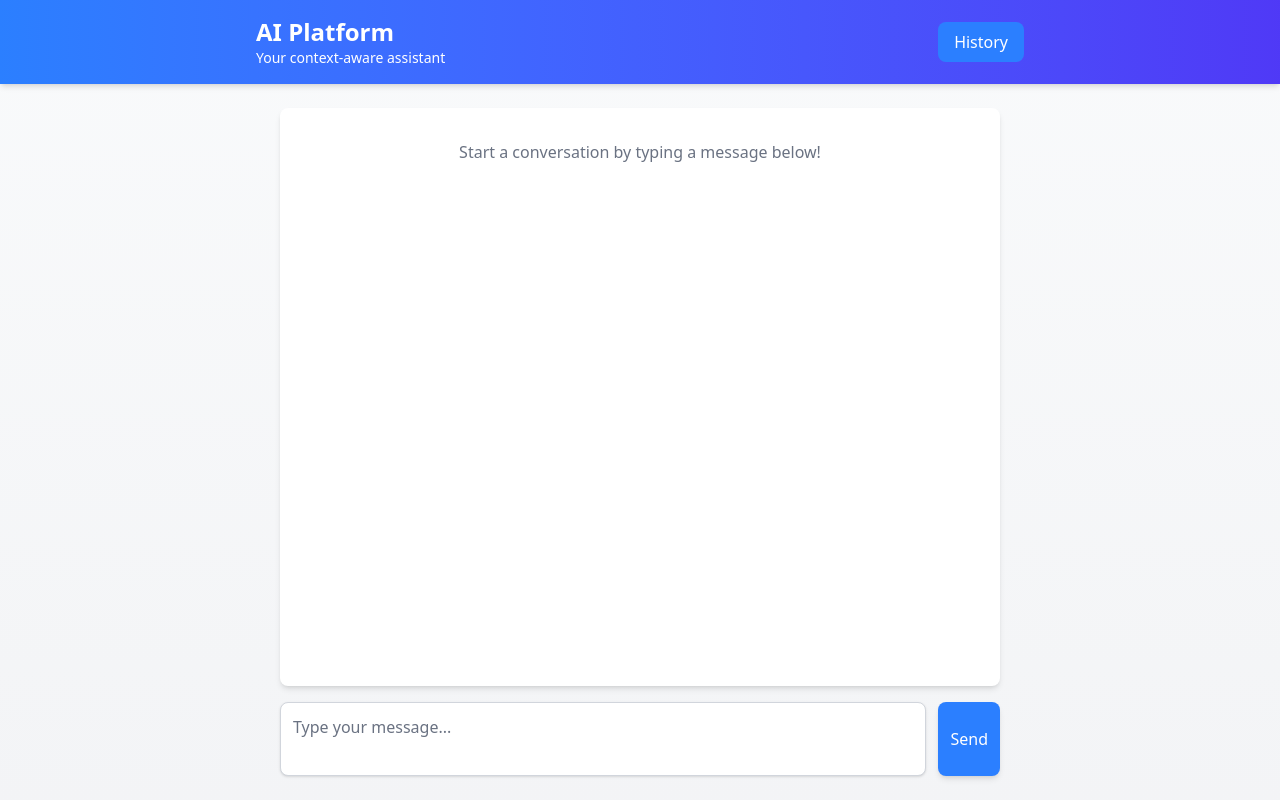
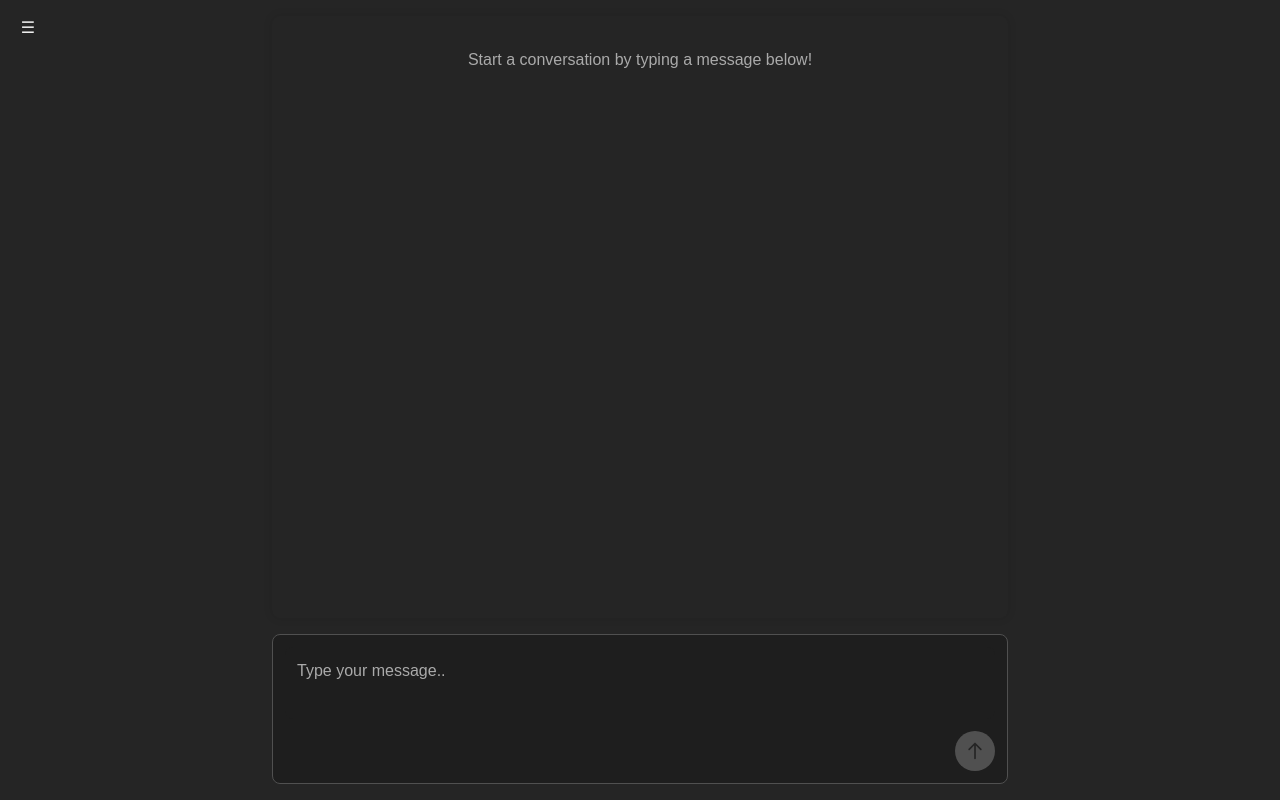
Before and after one commit to Famanias/ai-platform, a SvelteKit app in the folder ai-platform/: page / in a window 1280 px wide. Built offline with nearby package versions, Linux system fonts and the light colour scheme.

Commit message:
fixed UI

```diff
--- a/ai-platform/src/app.css
+++ b/ai-platform/src/app.css
@@ -1,3 +1,279 @@
 @import 'tailwindcss';
 @plugin '@tailwindcss/forms';
 @plugin '@tailwindcss/typography';
+
+
+/* Chat App */
+.chat-app {
+  background-color: #252525;
+  color: #eeeeee;
+  min-height: 100vh;
+  display: flex;
+  flex-direction: column;
+  font-family: sans-serif;
+  position: relative;
+}
+
+/* Chat Content Wrapper */
+.chat-content {
+  flex: 1;
+  max-width: 48rem;
+  margin: 0 auto;
+  width: 100%;
+  padding: 1rem;
+  display: flex;
+  flex-direction: column;
+  z-index: 50;
+}
+
+/* Sidebar */
+.sidebar {
+  position: fixed;
+  top: 0;
+  left: 0;
+  height: 100%;
+  background-color: #252525;
+  box-shadow: 0 0 10px rgba(0,0,0,0.1);
+  width: 16rem;
+  padding: 1rem;
+  z-index: 100;
+}
+
+.sidebar h2 {
+  font-size: 1.125rem;
+  font-weight: 600;
+  color: #eeeeee;
+  margin: 0;
+}
+
+.toggle-button {
+    position: fixed;
+    top: 1rem;
+    left: 1rem;
+    background: none;
+    border: none;
+    cursor: pointer;
+    z-index: 150; /* Higher than sidebar (100) */
+    width: 1.5rem;
+    height: 1.5rem;
+    display: flex;
+    align-items: center;
+    justify-content: center;
+}
+
+  .toggle-button:hover {
+    color: #eeeeee;
+  }
+
+.close-button {
+  color: #aaaaaa;
+  font-size: 0.875rem;
+  background: none;
+  border: none;
+  cursor: pointer;
+}
+
+.close-button:hover {
+  color: #eeeeee;
+}
+
+/* Chat Container */
+.chat-container {
+  flex: 1;
+  background-color: #252525;
+  border-radius: 0.5rem;
+  box-shadow: 0 0 10px rgba(0,0,0,0.1);
+  padding: 1rem;
+  overflow-y: auto;
+  margin-bottom: 1rem;
+}
+
+/* Messages */
+.message-wrapper {
+  margin-bottom: 1rem;
+  display: flex;
+}
+
+.message-wrapper.user {
+  justify-content: flex-end;
+}
+
+.message-wrapper.ai {
+  justify-content: flex-start;
+}
+
+.message {
+  padding: 0.75rem;
+  border-radius: 0.5rem;
+  max-width: 75%;
+  box-shadow: 0 0 5px rgba(0,0,0,0.1);
+  display: flex;
+  align-items: flex-start;
+}
+
+.message > span {
+  margin-right: 0.5rem;
+}
+
+.user-message {
+  background-color: #505050;
+  color: #eeeeee;
+}
+
+.ai-message {
+  background-color: #252525;
+  color: #eeeeee;
+  border-left: 4px solid #505050;
+}
+
+.thinking-message {
+  color: #aaaaaa;
+}
+
+.label {
+  font-weight: 600;
+}
+
+.timestamp {
+  color: #aaaaaa;
+  font-size: 0.75rem;
+  margin-top: 0.25rem;
+}
+
+/* Input Area */
+.input-area {
+  position: sticky;
+  bottom: 0;
+  padding-top: 1rem;
+  display: flex;
+  gap: 0.75rem;
+  padding: 0.75rem;
+  background-color: #1e1e1e;
+  border-radius: 0.5rem;
+  border: 1px solid #505050;
+}
+
+.chat-form {
+    display: flex;
+    flex-direction: column;
+    gap: 0.75rem;
+    width: 100%;
+  }
+
+.chat-input {
+  flex: 1;
+  padding: 0.75rem;
+  border: none;
+  background-color: #1e1e1e;
+  color: #eeeeee;
+  border-radius: 0.5rem;
+  box-shadow: none;
+  resize: none;
+}
+
+.chat-input::placeholder {
+  color: #aaaaaa;
+}
+
+.submit-button {
+    background-color: #505050;
+    color: #eeeeee;
+    padding: 0.5rem;
+    border-radius: 9999px;
+    cursor: pointer;
+    width: 2.5rem;
+    height: 2.5rem;
+    border: none;
+    display: flex;
+    align-items: center;
+    justify-content: center;
+    align-self: flex-end; /* Aligns button to the right */
+  }
+
+.submit-button:hover {
+  background-color: #aaaaaa;
+}
+
+.submit-button:disabled {
+  background-color: #aaaaaa;
+  cursor: not-allowed;
+}
+
+/* Sidebar Buttons */
+.new-chat-button {
+  width: 100%;
+  background-color: #505050;
+  color: #eeeeee;
+  padding: 0.5rem;
+  border-radius: 0.5rem;
+  margin-bottom: 0.5rem;
+  border: none;
+  cursor: pointer;
+}
+
+.new-chat-button:hover {
+  background-color: #aaaaaa;
+}
+
+.chat-item {
+  flex: 1;
+  text-align: left;
+  padding: 0.5rem;
+  background-color: #252525;
+  color: #eeeeee;
+  border-radius: 0.5rem;
+  border: none;
+  cursor: pointer;
+}
+
+.chat-item:hover {
+  background-color: #505050;
+}
+
+.chat-item.selected {
+  background-color: #505050;
+}
+
+.chat-item p {
+  color: #eeeeee;
+  margin: 0;
+}
+
+.chat-item p:nth-child(2) {
+  color: #aaaaaa;
+  font-size: 0.75rem;
+}
+
+.delete-button {
+  margin-left: 0.5rem;
+  color: #aaaaaa;
+  background: none;
+  border: none;
+  cursor: pointer;
+}
+
+.delete-button:hover {
+  color: #eeeeee;
+}
+
+/* Animations */
+.pulse {
+  margin-left: 0.25rem;
+  animation: pulse 1s infinite;
+}
+
+@keyframes pulse {
+  0% {
+    opacity: 1;
+  }
+  50% {
+    opacity: 0.5;
+  }
+  100% {
+    opacity: 1;
+  }
+}
+
+.text-center{
+    color: #aaaaaa;
+}
--- a/ai-platform/src/routes/+page.svelte
+++ b/ai-platform/src/routes/+page.svelte
@@ -1,6 +1,6 @@
 <script lang="ts">
   import { onMount } from 'svelte';
-  import { slide } from 'svelte/transition'; // Import slide transition
+  import { fade } from 'svelte/transition';
 
   let inputText: string = '';
   let response: string = '';
@@ -14,8 +14,8 @@
   let messages: Message[] = [];
   let chatContainer: HTMLDivElement;
   let availableChats: string[] = [];
-  let currentChatId: string | null = null; // null indicates the temporary empty chat
-  let showHistory: boolean = false; // Toggle for history sidebar
+  let currentChatId: string | null = null;
+  let showHistory: boolean = false;
 
   interface Message {
     role: 'user' | 'ai';
@@ -25,12 +25,10 @@
 
   onMount(async () => {
     try {
-      // Step 1: Start with a temporary empty chat (not saved to history yet)
       console.log('Initializing with a temporary empty chat...');
-      currentChatId = null; // Temporary chat, not persisted
+      currentChatId = null;
       messages = [];
 
-      // Step 2: Fetch existing chat history to populate the sidebar
       console.log('Fetching existing chat history...');
       const res = await fetch('/server/history');
       if (!res.ok) {
@@ -60,7 +58,7 @@
       const data = await res.json();
       const chatId = data.chatId;
       availableChats = [...availableChats, chatId];
-      showHistory = false; // Close sidebar after creating new chat
+      showHistory = false;
       return chatId;
     } catch (error) {
       console.error('Error creating new chat:', error);
@@ -75,7 +73,7 @@
       if (res.ok) {
         messages = await res.json();
         currentChatId = chatId;
-        showHistory = false; // Close sidebar after selection
+        showHistory = false;
         chatContainer?.scrollTo({ top: chatContainer.scrollHeight, behavior: 'smooth' });
       } else {
         throw new Error('Failed to load chat');
@@ -112,7 +110,6 @@
       }
       availableChats = availableChats.filter(id => id !== chatId);
       if (currentChatId === chatId) {
-        // Revert to the temporary empty chat after deletion
         currentChatId = null;
         messages = [];
       }
@@ -155,12 +152,12 @@
     displayResponse = false;
     messages = [...messages, { role: 'ai', content: text, timestamp: new Date().toLocaleTimeString() }];
     await saveMessages();
+    chatContainer?.scrollTo({ top: chatContainer.scrollHeight, behavior: 'smooth' });
   }
 
   async function submitInput() {
     if (!inputText.trim()) return;
 
-    // Step 1: If this is the temporary empty chat, create a new chat in history
     if (currentChatId === null) {
       const userMessage = { role: 'user' as const, content: inputText, timestamp: new Date().toLocaleTimeString() };
       currentChatId = await createNewChat([userMessage]);
@@ -204,126 +201,96 @@
       inputText = '';
     }
   }
+
+  function handleKeydown(event: KeyboardEvent) {
+    if (event.key === 'Enter' && !event.shiftKey) {
+      event.preventDefault();
+      submitInput();
+    }
+  }
 </script>
 
-<main class="min-h-screen bg-gradient-to-b from-gray-50 to-gray-100 flex flex-col font-sans relative">
-  <header class="bg-gradient-to-r from-blue-500 to-indigo-600 text-white shadow-md p-4 z-50">
-    <div class="max-w-3xl mx-auto flex justify-between items-center">
-      <div>
-        <h1 class="text-2xl font-bold">AI Platform</h1>
-        <p class="text-sm">Your context-aware assistant</p>
+<main class="chat-app">
+  <div class="chat-content">
+    <button class="toggle-button" on:click={() => (showHistory = !showHistory)}>
+      {#if showHistory}✕{:else}☰{/if}
+    </button>
+    <div class="chat-container" bind:this={chatContainer}>
+      {#if messages.length === 0 && !displayThinking && !displayResponse && !messages.some(m => m.content)}
+        <div class="text-center py-4">
+          Start a conversation by typing a message below!
+        </div>
+      {/if}
+      {#each messages.filter(m => m.content && m.timestamp) as message}
+        <div class="message-wrapper {message.role}">
+          <div class="message {message.role === 'user' ? 'user-message' : 'ai-message'}">
+            <span>{message.role === 'user' ? '👤' : '🤖'}</span>
+            <div>
+              <p>{message.content}</p>
+              <p class="timestamp">{message.timestamp}</p>
+            </div>
+          </div>
+        </div>
+      {/each}
+      {#if displayThinking}
+        <div class="message-wrapper ai">
+          <div class="thinking-message">
+            <span class="label">Thinking:</span>
+            <p>{thinking}</p>
+          </div>
+        </div>
+      {/if}
+      {#if displayResponse}
+        <div class="message-wrapper ai">
+          <div class="ai-message">
+            <span class="label">AI:</span>
+            <p>{displayedResponse}</p>
+          </div>
+        </div>
+      {/if}
+    </div>
+    <div class="input-area">
+      <form class="chat-form" on:submit|preventDefault={submitInput}>
+        <textarea class="chat-input" bind:value={inputText} placeholder="Type your message.." rows="2" on:keydown={handleKeydown}></textarea>
+        <button type="submit" class="submit-button" disabled={isThinking}>
+          <svg xmlns="http://www.w3.org/2000/svg" fill="none" viewBox="0 0 24 24" stroke="#252525" style="width: 1.25rem; height: 1.25rem;">
+            <path stroke-linecap="round" stroke-linejoin="round" stroke-width="2" d="M5 10l7-7m0 0l7 7m-7-7v18" />
+          </svg>
+          {#if isThinking}
+            <span style="animation: pulse 1s infinite;"></span>
+          {/if}
+        </button>
+      </form>
+    </div>
+  </div>
+  {#if showHistory}
+    <div class="sidebar" transition:fade={{ duration: 300}}>
+      <div style="display: flex; justify-content: space-between; align-items: center; margin-bottom: 1rem;">
+        <h2>Chat History</h2>
+        <button class="close-button" on:click={() => (showHistory = false)}>X</button>
       </div>
       <button
-        on:click={() => (showHistory = !showHistory)}
-        class="bg-blue-500 hover:bg-blue-600 text-white px-4 py-2 rounded-lg"
-      >
-        History
-      </button>
-    </div>
-  </header>
-
-  <!-- History Sidebar (Animated) -->
-  {#if showHistory}
-    <div
-      class="fixed top-0 left-0 h-full bg-white shadow-lg w-64 p-4 z-50"
-      transition:slide={{ duration: 300, axis: 'x' }}
-    >
-      <h2 class="text-lg font-semibold text-gray-800 mb-2">Chat History</h2>
-      <button
+        class="new-chat-button"
         on:click={() => {
           currentChatId = null;
           messages = [];
           showHistory = false;
         }}
-        class="w-full bg-blue-500 hover:bg-blue-600 text-white p-2 rounded-lg mb-2"
       >
         New Chat
       </button>
       {#each availableChats as chatId}
-        <div class="flex items-center w-full mb-1">
+        <div style="display: flex; align-items: center; width: 100%; margin-bottom: 0.25rem;">
           <button
+            class="chat-item {currentChatId === chatId ? 'selected' : ''}"
             on:click={() => loadChat(chatId)}
-            class="flex-1 text-left p-2 bg-gray-100 hover:bg-gray-200 rounded-lg {currentChatId === chatId ? 'bg-blue-200' : ''}"
           >
-            Chat {chatId.slice(0, 8)}...
+            <p>Chat {chatId.slice(0, 8)}...</p>
+            <p>Yesterday</p>
           </button>
-          <button
-            on:click={() => deleteChat(chatId)}
-            class="ml-2 text-red-500 hover:text-red-700"
-          >
-            🗑️
-          </button>
+          <button class="delete-button" on:click={() => deleteChat(chatId)}>🗑️</button>
         </div>
       {/each}
-      <button on:click={() => (showHistory = false)} class="mt-4 text-red-500 hover:underline">Close</button>
     </div>
   {/if}
-
-  <div class="flex-1 max-w-3xl mx-auto w-full p-4 sm:p-6 flex flex-col z-50">
-    <div bind:this={chatContainer} class="flex-1 bg-white rounded-lg shadow-md p-4 overflow-y-auto mb-4">
-      {#if messages.length === 0 && !displayThinking && !displayResponse && !messages.some(m => m.content)}
-        <div class="text-center text-gray-500 py-4">
-          Start a conversation by typing a message below!
-        </div>
-      {/if}
-
-      {#each messages.filter(m => m.content && m.timestamp) as message}
-        <div class="mb-4 flex {message.role === 'user' ? 'justify-end' : 'justify-start'}">
-          <div class="{message.role === 'user' ? 'bg-blue-500 text-white' : 'bg-gray-100 text-gray-800 border-l-4 border-blue-500'} p-3 rounded-lg max-w-[75%] shadow-sm flex items-start">
-            <span class="mr-2">{message.role === 'user' ? '👤' : '🤖'}</span>
-            <div>
-              <p>{message.content}</p>
-              <p class="text-xs {message.role === 'user' ? 'text-gray-300' : 'text-gray-500'} mt-1">{message.timestamp}</p>
-            </div>
-          </div>
-        </div>
-      {/each}
-
-      {#if displayThinking}
-        <div class="mb-4 flex justify-start">
-          <div class="bg-gray-200 text-gray-600 p-3 rounded-lg max-w-[75%] shadow-sm">
-            <span class="font-semibold">Thinking:</span>
-            <p>{thinking}</p>
-          </div>
-        </div>
-      {/if}
-
-      {#if displayResponse}
-        <div class="mb-4 flex justify-start">
-          <div class="bg-gray-100 text-gray-800 border-l-4 border-blue-500 p-3 rounded-lg max-w-[75%] shadow-sm">
-            <span class="font-semibold text-blue-600">AI:</span>
-            <p>{displayedResponse}</p>
-          </div>
-        </div>
-      {/if}
-    </div>
-
-    <form on:submit|preventDefault={submitInput} class="flex flex-col sm:flex-row gap-3">
-      <textarea
-        bind:value={inputText}
-        placeholder="Type your message..."
-        rows="2"
-        class="flex-1 p-3 border border-gray-300 rounded-lg shadow-sm focus:outline-none focus:ring-2 focus:ring-blue-500 resize-none"
-      ></textarea>
-      <button
-        type="submit"
-        disabled={isThinking}
-        class="bg-blue-500 hover:bg-blue-600 text-white p-3 rounded-lg shadow-md transition disabled:bg-gray-400 disabled:cursor-not-allowed"
-      >
-        {#if isThinking}
-          <span class="animate-pulse">...</span>
-        {:else}
-          Send
-        {/if}
-      </button>
-    </form>
-
-    {#if error}
-      <div class="mt-4 p-4 bg-red-100 text-red-700 rounded-lg">
-        <h2 class="font-semibold">Error:</h2>
-        <p>{error}</p>
-        <button on:click={submitInput} class="mt-2 text-blue-500 hover:underline">Retry</button>
-      </div>
-    {/if}
-  </div>
 </main>
```
